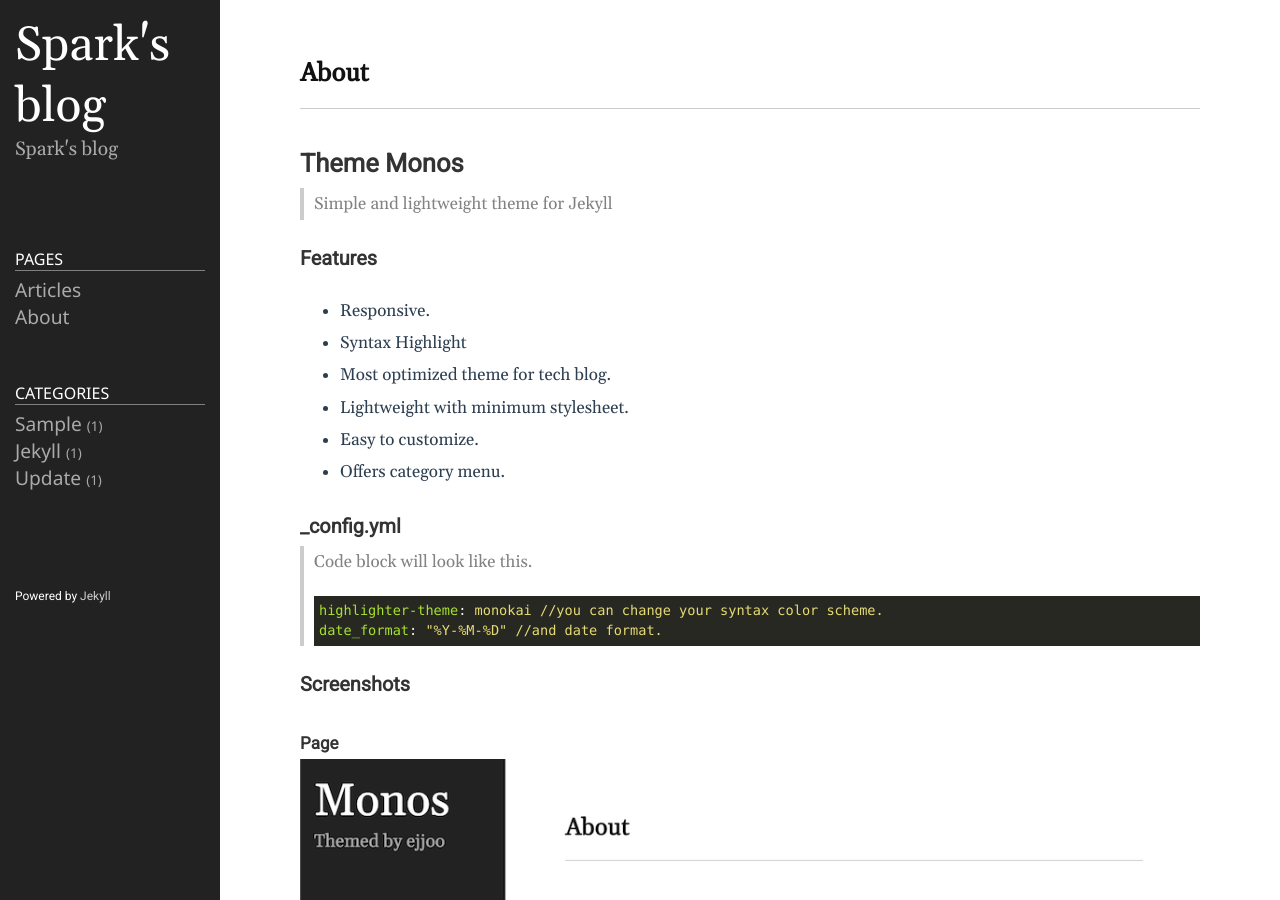
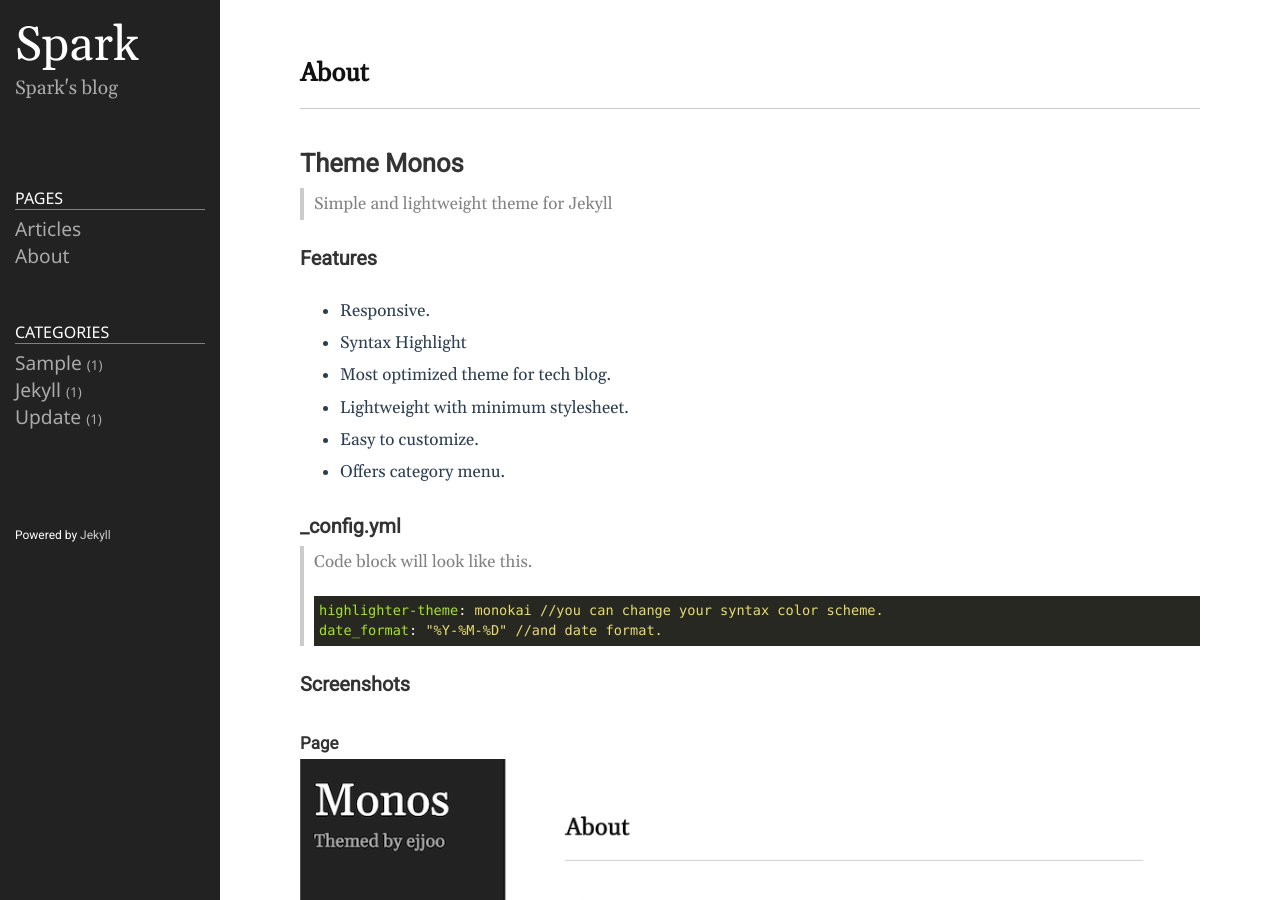
Before and after one commit to junghwan1224/junghwan1224.github.io, a Jekyll site: the page built from README.md, in a window 1280 px wide and 900 px high. Built offline with Jekyll 4.4.1, drawn with Linux system fonts in a browser that asks for light colours.

Commit message:
change title

```diff
--- a/_config.yml
+++ b/_config.yml
@@ -18,7 +18,7 @@
 # You can create any custom variable you would like, and they will be accessible
 # in the templates via {{ site.myvariable }}.
 
-title: Spark's blog
+title: Spark
 email: ejjoo7994@gmail.com
 description: >- # this means to ignore newlines until "baseurl:"
   Spark's blog
```
